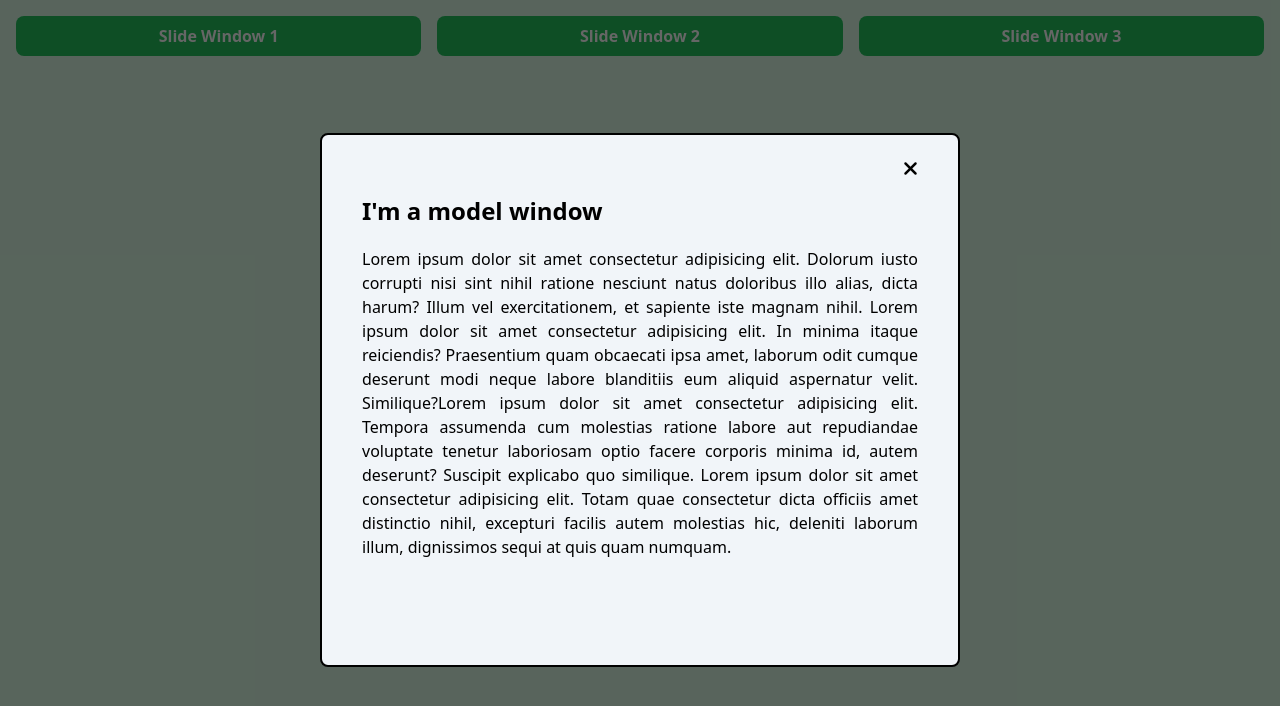
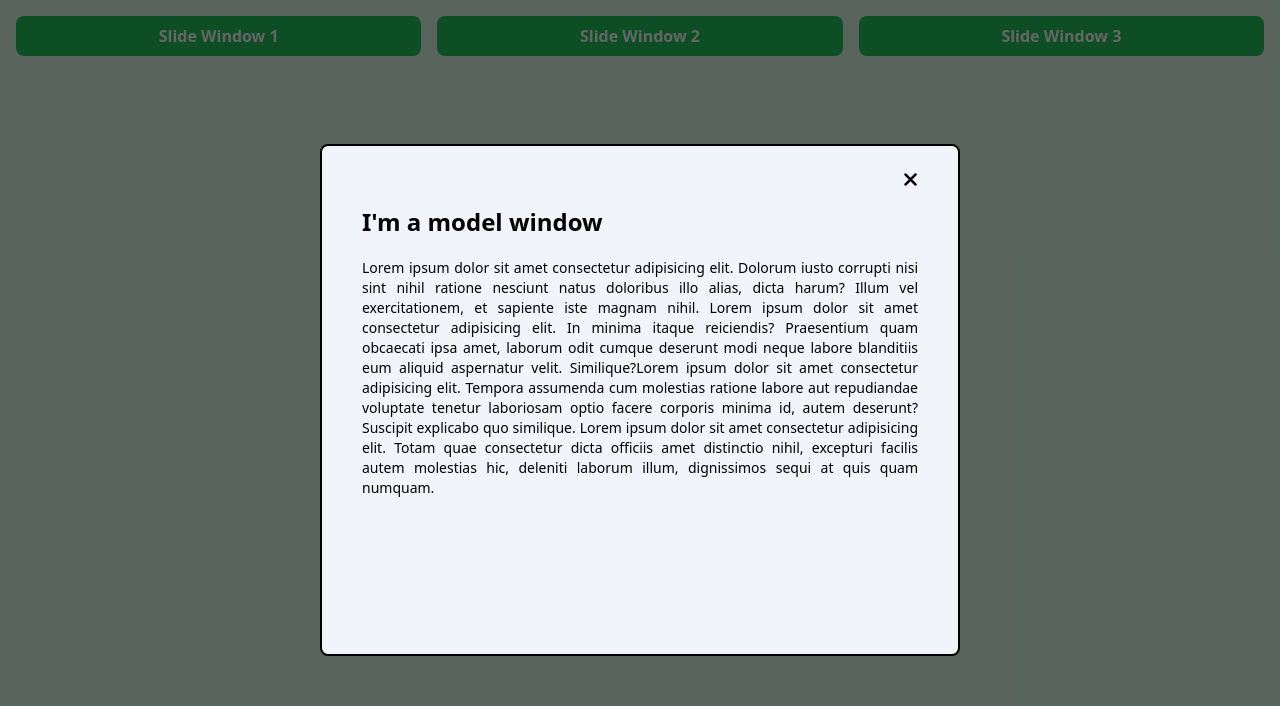
Before and after one commit to Soumikdey81/ModelWindow, a website: page src/index.html in a window 1280 px wide. Both pictures are taken after a click on the button "Slide Window 1". Drawn offline with Linux system fonts and the light colour scheme.

Commit message:
modelWindow

```diff
--- a/src/index.html
+++ b/src/index.html
@@ -14,7 +14,7 @@
     <link rel="stylesheet" href="output.css" />
   </head>
   <body>
-    <main class="w-screen h-screen bg-green-100 relative box-border">
+    <main class="w-screen min-h-screen bg-green-100 relative box-border">
       <div
         class="grid grid-cols-1 sm:grid-cols-3 grid-rows-3 sm:grid-rows-3 gap-4 p-4"
       >
@@ -35,13 +35,13 @@
         </button>
       </div>
       <div
-        class="model hidden w-1/2 h-2/3 bg-slate-100 px-10 py-5 rounded-lg border-2 border-black absolute inset-0 m-auto z-10"
+        class="model hidden w-2/3 md:w-1/2 h-auto bg-slate-100 px-10 py-5 rounded-lg border-2 border-black absolute inset-0 mx-auto my-10 lg:my-36 z-10"
       >
         <button class="close absolute top-5 right-10">
           <i class="fa-solid fa-xmark text-xl"></i>
         </button>
         <h1 class="mt-10 mb-5 font-bold text-2xl">I'm a model window</h1>
-        <p class="text-md text-justify">
+        <p class="text-xs sm:text-sm md:text-md text-justify">
           Lorem ipsum dolor sit amet consectetur adipisicing elit. Dolorum iusto
           corrupti nisi sint nihil ratione nesciunt natus doloribus illo alias,
           dicta harum? Illum vel exercitationem, et sapiente iste magnam nihil.
```
Also changed, not shown: src/output.css.
